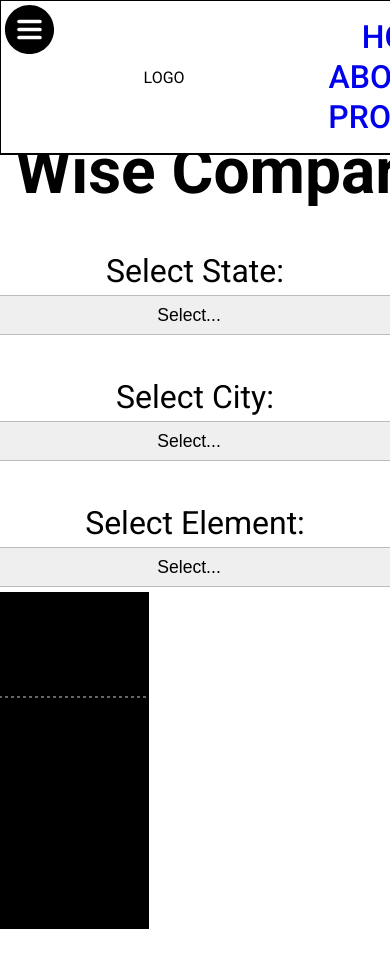
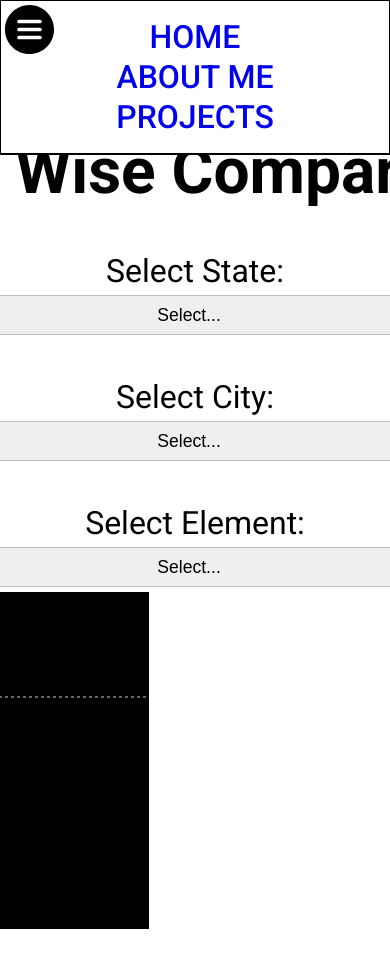
Before and after one commit to Saket2766/Air-Pollution, a React (Vite) app in the folder frontend/: page /projects in a window 390 px wide. Shown: the top 968 px of the page. Built offline with nearby package versions, Linux system fonts and the light colour scheme.

Commit message:
modified:   frontend/src/index.css 	modified:   frontend/src/styles/Sidebar.css 	modified:   frontend/src/styles/navbar.css

```diff
--- a/frontend/src/index.css
+++ b/frontend/src/index.css
@@ -32,3 +32,9 @@ body {
 .yl {
   background-color: black;
 }
+
+@media only screen and (max-width: 768px) {
+  .App{
+    width: 100vw;
+  }
+}
--- a/frontend/src/styles/Sidebar.css
+++ b/frontend/src/styles/Sidebar.css
@@ -55,14 +55,14 @@
     z-index: 150;
     margin: 0;
     width: 100vw;
-    height: 65vh;
+    height: 60vh;
     border-radius: 10px;
   }
   .sidebar .sidebar-label {
     font-size: 2rem;
   }
   .sidebar-item {
-    font-size: 30px;
+    font-size: 20px;
     padding: 20px 60px;
     border-bottom: 1px solid #495057;
   }
--- a/frontend/src/styles/navbar.css
+++ b/frontend/src/styles/navbar.css
@@ -43,11 +43,15 @@ nav a {
 @media only screen and (max-width: 768px) {
   header {
     height: max-content;
+    width: 100vw;
     border-bottom: 2px solid black;
+  }
+  .logo{
+    display: none;
   }
   header nav ul {
     justify-content: center;
-    margin-left: -100px;
+    align-items: center;
     display: flex;
     flex-direction: column;
   }
@@ -56,7 +60,7 @@ nav a {
     line-height: 40px;
   }
   nav {
-    width: 200%;
+    width: 100%;
   }
 
   header ul img {
```
